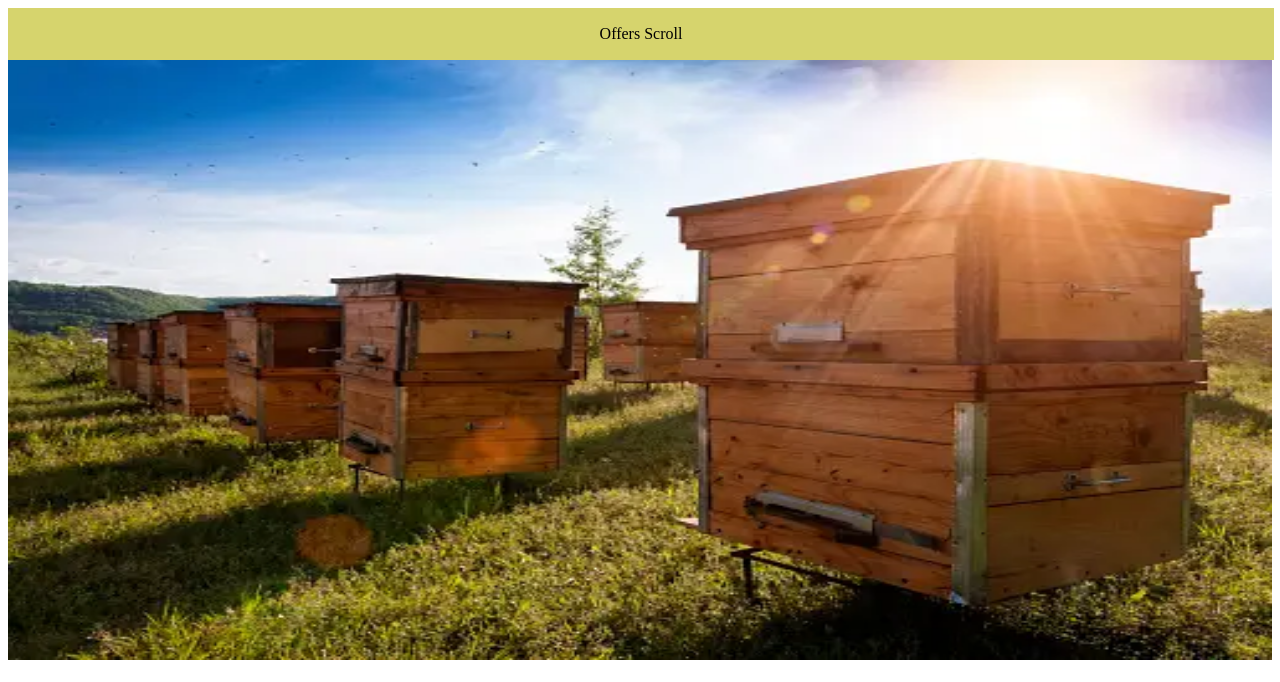
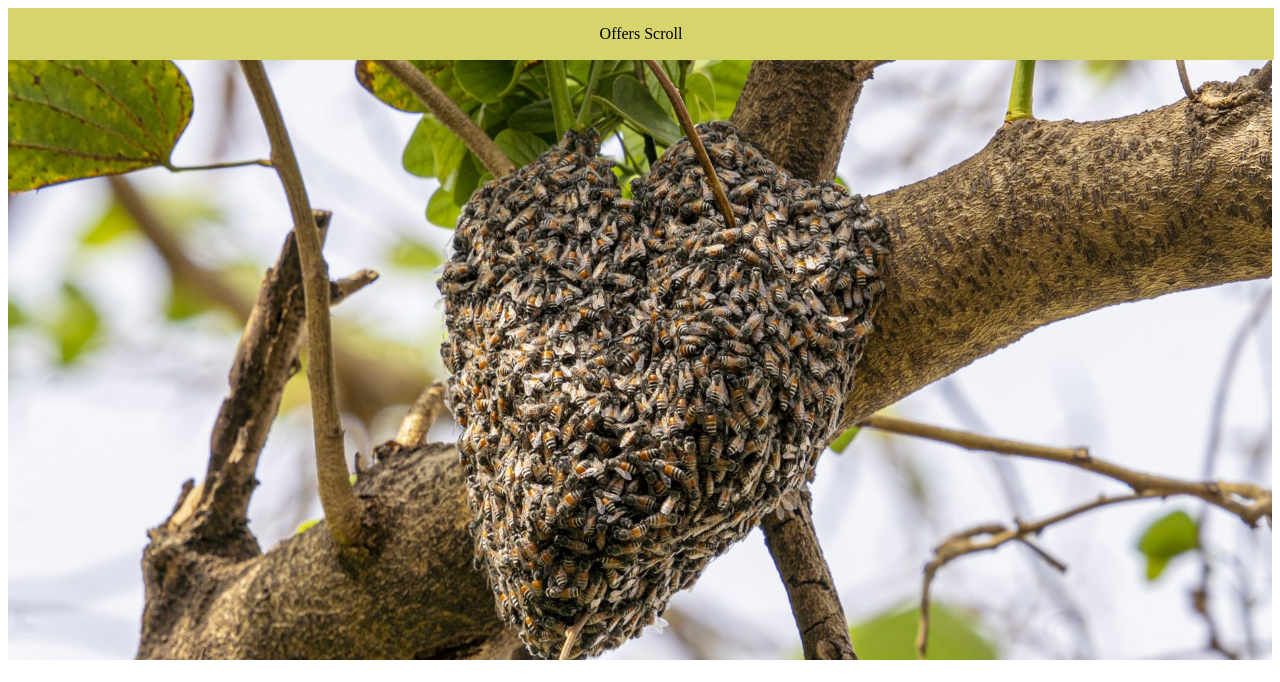
Before and after one commit to rajdandu/FarmFire, a plain HTML site: page index.html in a window 1280 px wide. Shown: the top 682 px of the page. Drawn offline with Linux system fonts and the light colour scheme.

Commit message:
Add files via upload

```diff
--- a/index.html
+++ b/index.html
@@ -12,7 +12,7 @@
     <div id="top"><P>Offers Scroll</P></div>
     <div class="logo"></div>
     <div class="middle">
-        <img src="./honey forming.webp" height="600px" width="100%" alt="farm land">
+        <img src="./Honey comb.jpg" height="600px" width="100%" alt="farm land">
     </div>
     <div Class="Products"><h1>Our Products.</h1>
 
```
Also changed, not shown: Honey comb.jpg (added).
